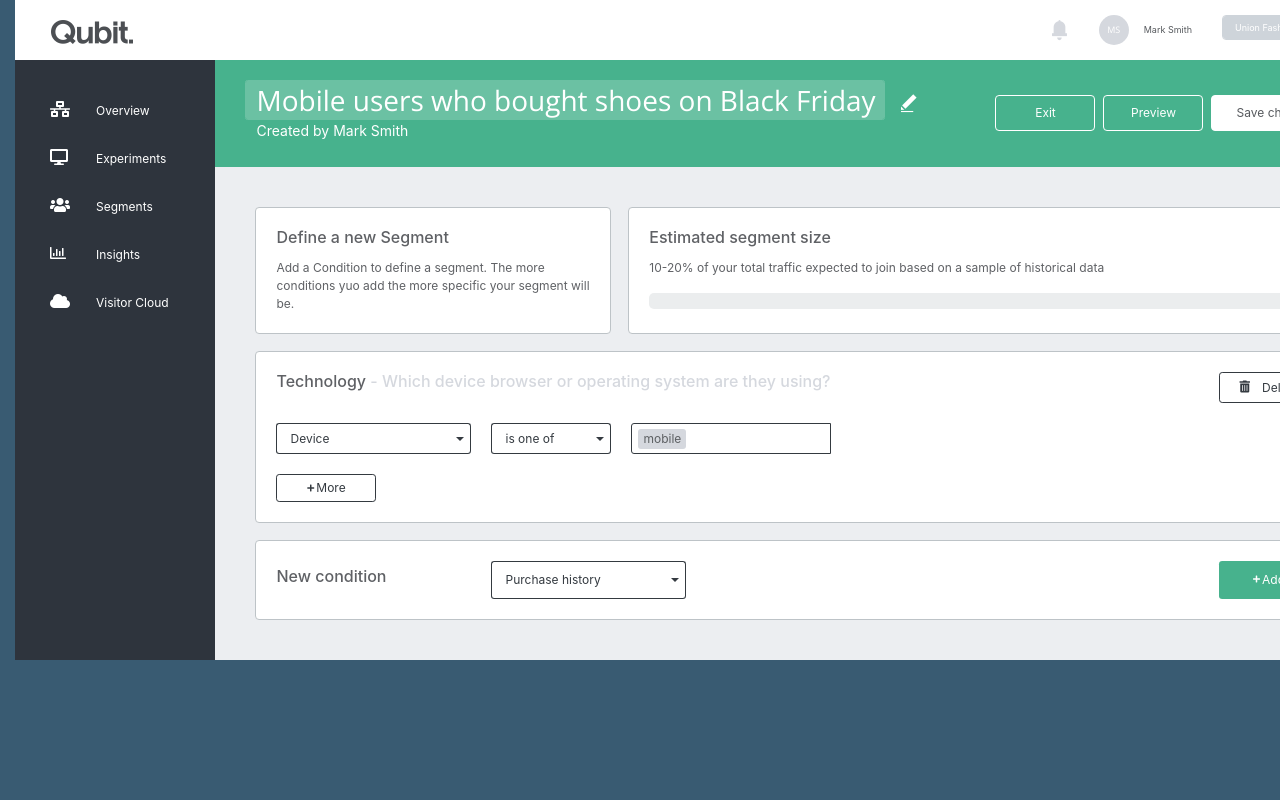
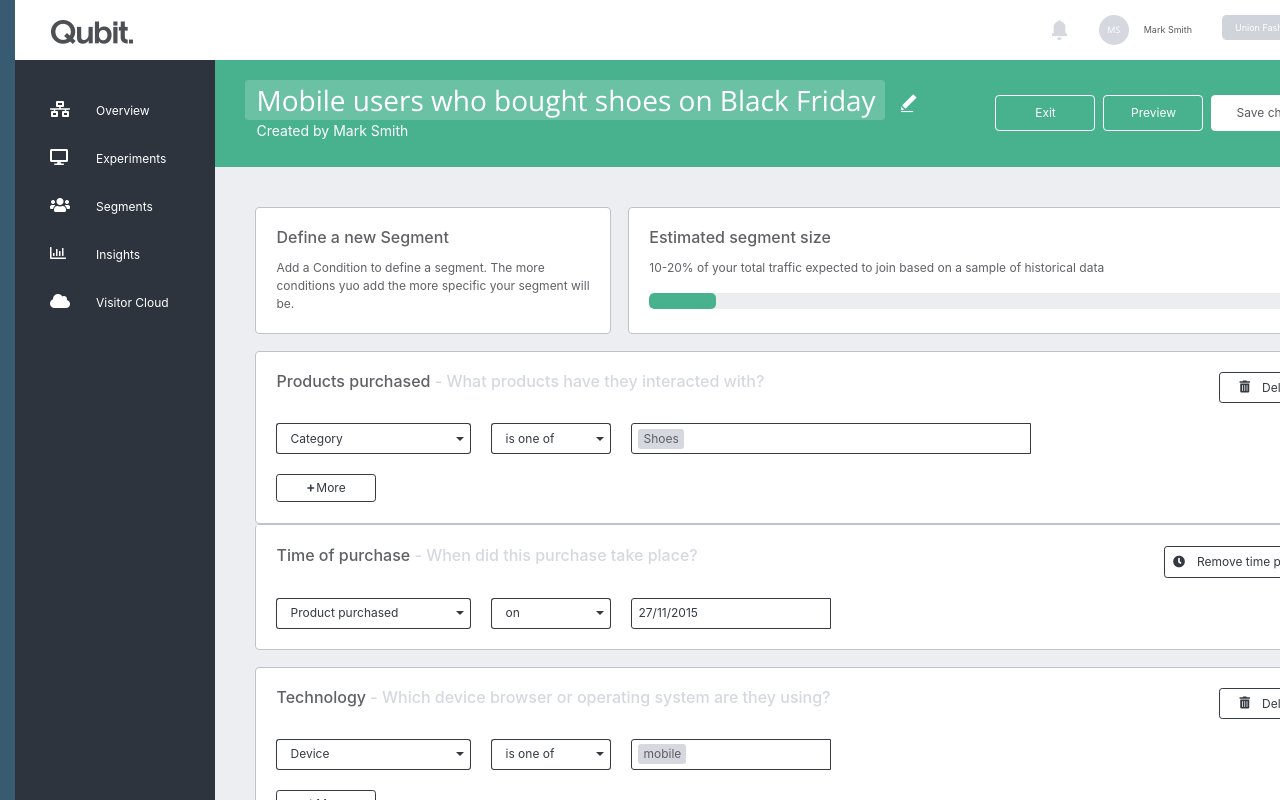
Before and after one commit to thefonso/conversion, a React (Create React App) app: page / in a window 1280 px wide. Shown: the top 800 px of the page. Built offline with nearby package versions, Linux system fonts and the light colour scheme.

Commit message:
added some default data to array so it looks just like image on start up

```diff
--- a/src/components/Parent/Parent.js
+++ b/src/components/Parent/Parent.js
@@ -12,6 +12,10 @@
 
     this.state = {
         products: [
+            {id: 0, title: "Products purchased", tagLine: "What products have they interacted with?"},
+            // { id: 1, title: "alpha", tagLine: "Alfonso works hard." },
+            // { id: 2, title: "beta", tagLine: "Alfonso is fun to work with!" },
+            // { id: 3, title: "gamma", tagLine: "He likes to learn new things." }
         ],
         title: "",
         tagLine: "",
```
